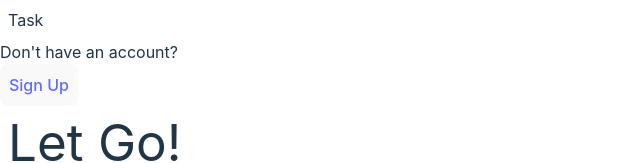
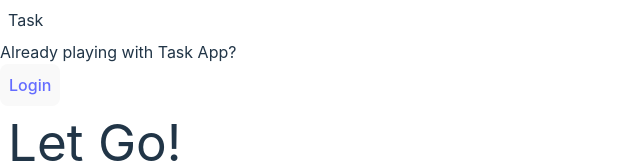
Before and after one commit to ashiqee/Task-Management-App, a React (Vite) app: page /signUp in a window 1280 px wide. Shown: the top 163 px of the page, without its empty margins (0-640 px from the left). Built offline with nearby package versions, Linux system fonts and the light colour scheme.

Commit message:
Login and SignUp design improve

```diff
--- a/src/pages/Auth/SignUp.jsx
+++ b/src/pages/Auth/SignUp.jsx
@@ -17,11 +17,13 @@ const SignUp = () => {
                     <nav className="flex px-10 py-5 justify-between">
                         <BgShadow> <h2 className="text-2xl font-bold">Task</h2></BgShadow>
                         <div className="flex items-center gap-2">
-                            <span>Don't have an account?
+                            <span>Already playing with Task App?
+
+
 
                             </span>
-                            <Link to='/signUp'>
-                                <Button text={"Sign Up"} />
+                            <Link to='/login'>
+                                <Button text={"Login"} />
                             </Link>
 
 
```
